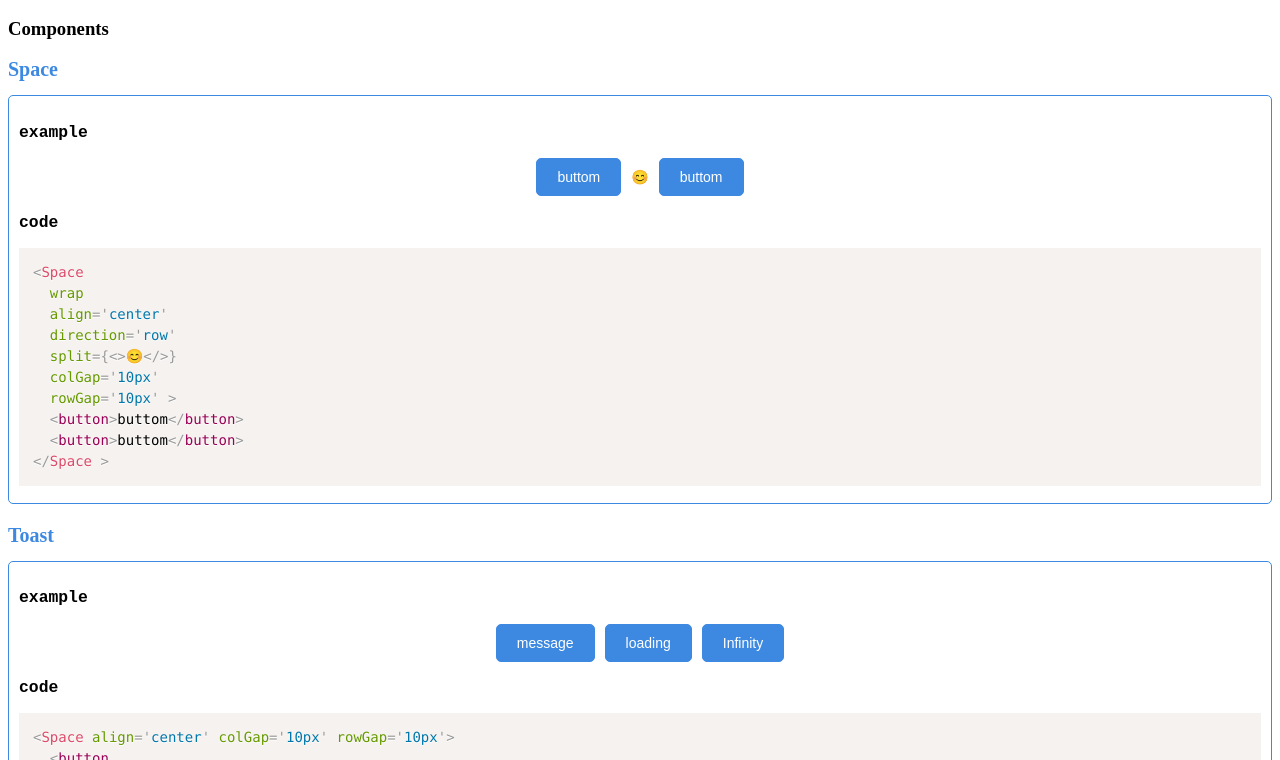
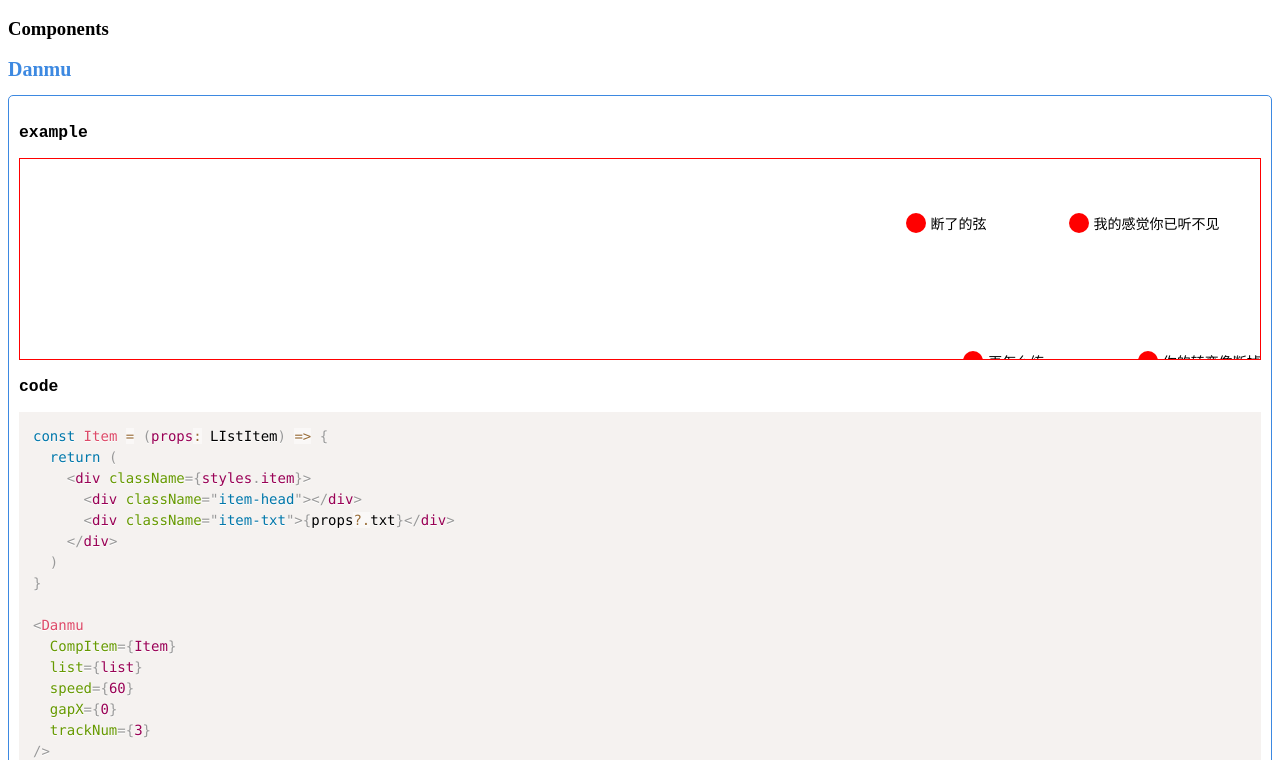
Before and after one commit to daiyu5577/yuwan, a React (Vite) app: page / in a window 1280 px wide. Shown: the part 1760-2520 px from the top of the page. Built offline with nearby package versions, Linux system fonts and the light colour scheme.

Commit message:
feat: add danmu

```diff
--- /dev/null
+++ b/packages/Danmu/index.module.less
@@ -0,0 +1,21 @@
+.danmuWrap {
+  width: 100%;
+  height: 100%;
+  overflow: hidden;
+  position: relative;
+
+  :global {
+    .danmuWrap-track {
+      position: relative;
+    }
+  }
+}
+
+.danmuItem {
+  position: absolute;
+  left: 100%;
+  top: 50%;
+  transform: translateY(-50%);
+  transition-property: all;
+  transition-timing-function: linear;
+}
--- /dev/null
+++ b/packages/Danmu/index.tsx
@@ -0,0 +1,180 @@
+import React, { useCallback, useEffect, useState, useMemo, useRef, Children, useImperativeHandle } from 'react'
+import { generateUid } from '../utils/index'
+import styles from './index.module.less'
+
+interface DanmuWrapProps<T> {
+  CompItem: React.FC<T>
+  list: T[]
+  gapX?: number // x轴间距
+  gapY?: number // y轴间距
+  trackNum?: number // 轨道数
+  trackheight?: string // 轨道高度
+  speed?: number // 过渡速度
+  delay?: number // 延迟
+  loop?: boolean // 是否循环
+}
+
+// 0 未生成、1：动画中、2：已结束
+type DanmuItem<T extends object> = { id: string, trackIndex: number, el: HTMLDivElement | null, state: number, info: T }
+export default function DanmuWrap<T extends object>(props: DanmuWrapProps<T>) {
+
+  const { CompItem, list, speed = 30, delay = 500, loop = true, gapX = 10, gapY = 10, trackNum = 0, trackheight = `${1 / trackNum * 100}%` } = props
+
+  const timer = useRef<any>(0)
+  const checkIndex = useRef(0)
+  const DanmuWrapDOM = useRef<HTMLDivElement>(null)
+
+  // 源数据
+  const sourceList = useRef<DanmuItem<T>[]>([])
+  // 轨道列表
+  const [trackList, setTrackList] = useState<DanmuItem<T>[][]>(() => {
+    return new Array(trackNum).fill(new Array()).map(v => [...v])
+  }) // 轨道list
+
+  const checkList = () => {
+    if (!sourceList.current.length || !DanmuWrapDOM.current) return
+    if (checkIndex.current > sourceList.current.length - 1 && loop) { checkIndex.current = 0 }
+    const [item] = sourceList.current.slice(checkIndex.current, checkIndex.current + 1)
+    if (!item) return
+
+    // 弹幕对象
+    const danmuItem = { ...item }
+    // 生成id
+    danmuItem.id = `${generateUid('danmu')}_${Date.now()}`
+
+    const setCurItem = (trackIndex: number, curTrackItemArr: DanmuItem<T>[]) => {
+      danmuItem.trackIndex = trackIndex
+      danmuItem.state = 1
+      curTrackItemArr.push(danmuItem)
+      setTrackList([...trackList])
+      checkIndex.current += 1
+    }
+
+    for (let i = 0; i < trackList.length; i++) {
+      const curTrackItemArr = trackList[i]
+      if (!curTrackItemArr.length) {
+        setCurItem(i, curTrackItemArr)
+        return
+      }
+      const lastDanmuItem = curTrackItemArr[curTrackItemArr.length - 1]
+      const wrapWdith = DanmuWrapDOM.current!.offsetWidth
+      if (!lastDanmuItem.el) return
+      const { left, width } = lastDanmuItem.el.getBoundingClientRect()
+      if (wrapWdith - left >= width + gapX) {
+        setCurItem(i, curTrackItemArr)
+        return
+      }
+    }
+  }
+
+  useEffect(() => {
+    if (trackNum > trackList.length) {
+      trackList.push(...new Array(trackNum - trackList.length).fill(new Array()).map(v => [...v]))
+      setTrackList([...trackList])
+    }
+  }, [trackNum])
+
+  useEffect(() => {
+    DanmuWrap.add = (arr: typeof list) => {
+      const newArr = arr.map((v) => ({
+        id: '0',
+        trackIndex: -1,
+        el: null,
+        state: 0,
+        info: v
+      }))
+      sourceList.current.push(...newArr)
+    }
+    checkList()
+  }, [])
+
+  useEffect(() => {
+    timer.current = setInterval(checkList, delay);
+    return () => {
+      clearInterval(timer.current)
+    }
+  }, [trackList])
+
+  return (
+    <div ref={DanmuWrapDOM} className={styles.danmuWrap}>
+      {
+        trackList?.map((v, i) => (
+          <div className="danmuWrap-track" style={{ marginBottom: `${gapY}px`, height: trackheight }} key={i}>
+            {
+              v?.map((v) => (
+                <DanmuItem
+                  key={`${v.id}`}
+                  // @ts-ignore
+                  ref={(e) => v.el = e?.el as HTMLDivElement}
+                  DanmuWrapDOM={DanmuWrapDOM.current}
+                  speed={speed}
+                  item={v}
+                  onEnd={() => {
+                    const curTrackItemArr = trackList[v.trackIndex] || []
+                    const curItemIndex = curTrackItemArr.findIndex(item => item.id == v.id)
+                    if (curItemIndex >= 0) {
+                      curTrackItemArr.splice(curItemIndex, 1)
+                      setTrackList([...trackList])
+                    }
+                  }}
+                >
+                  <CompItem {...v?.info} />
+                </DanmuItem>
+              ))
+            }
+          </div>
+        ))
+      }
+    </div>
+  )
+}
+
+DanmuWrap.add = (item: any) => { } // add item
+
+interface DanmuItemProps {
+  item: DanmuItem<object>
+  DanmuWrapDOM: HTMLDivElement | null
+  speed: number
+  children: React.ReactNode
+  onEnd: (trackIndex: number, id: string) => void
+}
+export const DanmuItem = React.forwardRef<{ el: HTMLDivElement | null }, DanmuItemProps>((props, toRef) => {
+
+
+  const { item, speed, DanmuWrapDOM, children, onEnd } = props
+
+  const itemDom = useRef<HTMLDivElement>(null)
+  const [duration, setDuration] = useState(0)
+  const [delay, setDelay] = useState(Math.random() * 500)
+
+  useImperativeHandle(toRef, () => {
+    return {
+      el: itemDom.current
+    }
+  })
+
+  useEffect(() => {
+    if (!DanmuWrapDOM || !itemDom.current) return
+    const moveX = DanmuWrapDOM.offsetWidth + itemDom.current.offsetWidth
+    setDuration(moveX / speed)
+    setTimeout(() => {
+      itemDom.current!.style.left = `-${itemDom.current?.offsetWidth}px`
+    }, 60)
+  }, [DanmuWrapDOM, itemDom.current])
+
+  return (
+    <div
+      ref={itemDom}
+      className={styles.danmuItem}
+      style={{
+        transitionDuration: `${duration}s`,
+        transitionDelay: `${delay}ms`
+      }}
+      onTransitionEnd={() => {
+        onEnd(item?.trackIndex, item?.id)
+      }}
+    >
+      {children}
+    </div>
+  )
+})
--- a/packages/Toast/index.module.less
+++ b/packages/Toast/index.module.less
@@ -18,7 +18,7 @@
   }
 
   &:local {
-    animation: opacity var(--tost-duration)s ease-out;
+    animation: opacity var(--tost-duration) ease-out;
   }
 
   :global {
--- a/src/App/index.tsx
+++ b/src/App/index.tsx
@@ -5,6 +5,7 @@ import 'prismjs/themes/prism.min.css'
 import Space, { name as SpaceName } from '../Space'
 import Toast, { name as ToastName } from '../Toast'
 import LuckDraw, { name as LuckDrawName } from '../LuckDraw'
+import Danmu, { name as DanmuName } from '../Danmu'
 import styles from './index.module.less'
 
 const hooks = [
@@ -15,6 +16,10 @@ const hooks = [
 ]
 
 const components = [
+  {
+    name: DanmuName,
+    component: Danmu,
+  },
   {
     name: SpaceName,
     component: Space,
--- /dev/null
+++ b/src/Danmu/index.module.less
@@ -0,0 +1,22 @@
+.home {
+  height: 200px;
+  border: 1px solid red;
+
+  :global {}
+}
+
+.item {
+  display: flex;
+  align-items: center;
+  white-space: nowrap;
+
+  :global {
+    .item-head {
+      width: 20px;
+      height: 20px;
+      background-color: red;
+      margin-right: 5px;
+      border-radius: 50%;
+    }
+  }
+}
--- /dev/null
+++ b/src/Danmu/index.tsx
@@ -0,0 +1,67 @@
+import React, { useCallback, useEffect, useState, useMemo, useRef } from 'react'
+import Danmu from '../../packages/Danmu'
+import styles from './index.module.less'
+
+const txt = `断了的弦 再怎么练 我的感觉你已听不见 你的转变像断掉的弦 再怎么接音都不对 你的改变我能够分辨 我沉默 你的话也不多 我们之间少了什么不说 哎哟 微笑后表情终于有点难过 握着你的手 问你确定了再走 我突然释怀的笑 笑声盘旋半山腰 随风在飘摇啊摇 来到你的面前绕 你泪水往下的掉 说会记住我的好 我也弯起了嘴角笑 你的美已经给了谁 追了又追我要不回 我了解离开树的叶 属于地上的世界凋谢`
+
+const list = txt.split(' ').map(v => ({
+  txt: v
+}))
+
+type LIstItem = typeof list[number]
+
+const Item = (props: LIstItem) => {
+  return (
+    <div className={styles.item}>
+      <div className="item-head"></div>
+      <div className="item-txt">{props?.txt}</div>
+    </div>
+  )
+}
+
+export default function index() {
+
+  useEffect(() => {
+    Danmu.add(list)
+  }, [])
+
+  return (
+    <div>
+      <h3>example</h3>
+      <div className={styles.home}>
+        <Danmu
+          CompItem={Item}
+          list={list}
+          delay={1000}
+          speed={60}
+          gapX={0}
+          trackNum={2}
+          trackheight={'10vw'}
+        />
+      </div>
+      <h3>code</h3>
+      <pre>
+        <code className="language-jsx">
+          {`const Item = (props: LIstItem) => {
+  return (
+    <div className={styles.item}>
+      <div className="item-head"></div>
+      <div className="item-txt">{props?.txt}</div>
+    </div>
+  )
+}
+
+<Danmu
+  CompItem={Item}
+  list={list}
+  speed={60}
+  gapX={0}
+  trackNum={3}
+/>`}
+        </code>
+      </pre>
+    </div>
+  )
+}
+
+export const name = 'Danmu'
```
